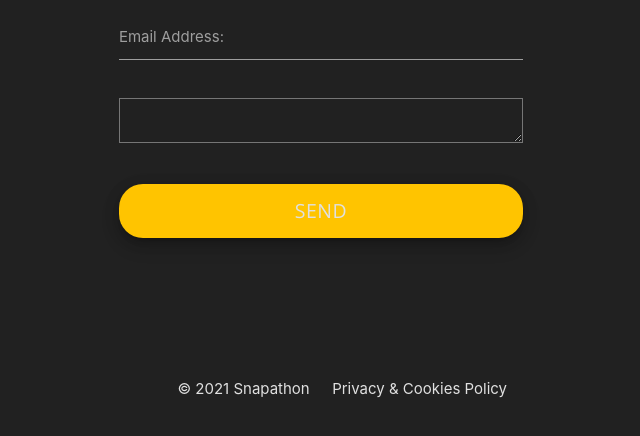
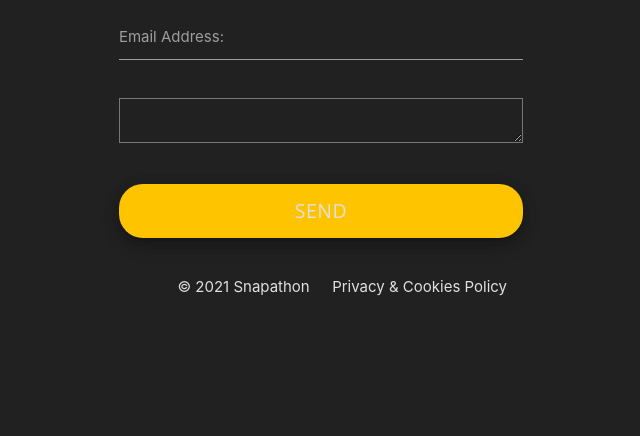
Before and after one commit to kairosity/mp3-snapathon, a Flask app: page / in a window 1280 px wide. Shown: the part 1990-2426 px from the top of the page, without its empty margins (319-959 px from the left). After the commit the page ends 2286 px from the top, so only its background shows below. Run offline with Flask 2, Linux system fonts and the light colour scheme; some libraries are stand-ins or nearby versions.

Commit message:
feat: adds footer & keeps it at page bottom

```diff
--- a/static/css/style.css
+++ b/static/css/style.css
@@ -10,9 +10,15 @@
     --dark-text-color: #212121;
     --dark-accent-colour: #ffab00;
 }
-
 /* Universal Styles */
 
+#page-container {
+  position: relative;
+  min-height: 100vh;
+}
+#content-wrap {
+  padding-bottom: 1rem;
+}
 .light-bg {
     background-color: var(--main-text-colour);
 }
@@ -233,7 +239,12 @@ textarea {
 }
 
 /* Footer */
-footer p{
+#footer {
+  position: absolute;
+  bottom: 0;
+  width: 100%;
+}
+footer p {
     padding-top: 3em;
     color: var(--main-text-colour);
 }
--- a/templates/base.html
+++ b/templates/base.html
@@ -1,11 +1,15 @@
 <!DOCTYPE html>
 <html lang="en">
+
 <head>
     <meta charset="UTF-8">
     <meta name="viewport" content="width=device-width, initial-scale=1.0">
     <link href="https://fonts.googleapis.com/icon?family=Material+Icons" rel="stylesheet">
-    <link rel="stylesheet" href="https://cdnjs.cloudflare.com/ajax/libs/font-awesome/5.15.1/css/all.min.css" integrity="sha512-+4zCK9k+qNFUR5X+cKL9EIR+ZOhtIloNl9GIKS57V1MyNsYpYcUrUeQc9vNfzsWfV28IaLL3i96P9sdNyeRssA==" crossorigin="anonymous" type="text/css"/>
-    <link rel="stylesheet" href="https://cdnjs.cloudflare.com/ajax/libs/materialize/1.0.0/css/materialize.min.css" type="text/css">
+    <link rel="stylesheet" href="https://cdnjs.cloudflare.com/ajax/libs/font-awesome/5.15.1/css/all.min.css"
+        integrity="sha512-+4zCK9k+qNFUR5X+cKL9EIR+ZOhtIloNl9GIKS57V1MyNsYpYcUrUeQc9vNfzsWfV28IaLL3i96P9sdNyeRssA=="
+        crossorigin="anonymous" type="text/css" />
+    <link rel="stylesheet" href="https://cdnjs.cloudflare.com/ajax/libs/materialize/1.0.0/css/materialize.min.css"
+        type="text/css">
     <link rel="stylesheet" href="{{url_for('static', filename='css/style.css') }}" type="text/css">
     {% block styles %}
     {% endblock %}
@@ -14,9 +18,10 @@
 
 
 <body class="grey darken-4">
+    <div id="page-container">
+        <div id="content-wrap">
             <nav class="grey darken-4">
                 <div class="nav-wrapper">
-
                     <a href="{{ url_for('home')}}" class="brand-logo"><i class="logo fas fa-spa"></i></a>
                     <a href="#" data-target="mobile-nav" class="sidenav-trigger"><i class="material-icons">menu</i></a>
                     <ul id="nav-mobile" class="right hide-on-med-and-down">
@@ -57,12 +62,10 @@
                 {% endif %}
                 {% endwith %}
             </section>
-
-
             {% block content %}
             {% endblock %}
 
-<footer class="footer">
+            <footer id="footer" class="footer">
                 <div class="row">
                     <div class="col s6 m2 offset-m4 right-align">
                         <p>© 2021 Snapathon</p>
@@ -72,7 +75,9 @@
                     </div>
                 </div>
         </div>
+    </div>
     </footer>
+    </div>
 
 
     <script src="https://code.jquery.com/jquery-3.5.1.min.js"
@@ -82,4 +87,5 @@
     {% block scripts %}
     {% endblock %}
 </body>
+
 </html>
```
Also changed, not shown: README.md. Lines whose indentation alone changed are shown as unchanged.
